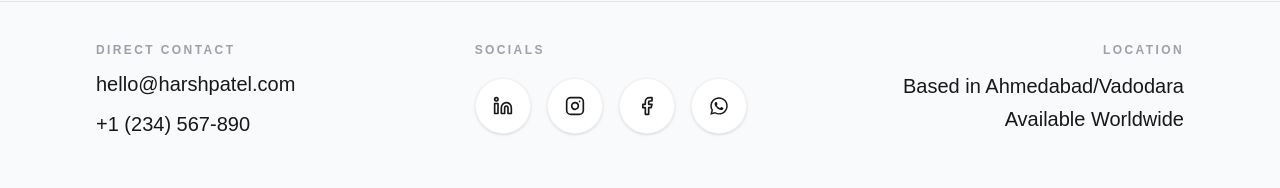
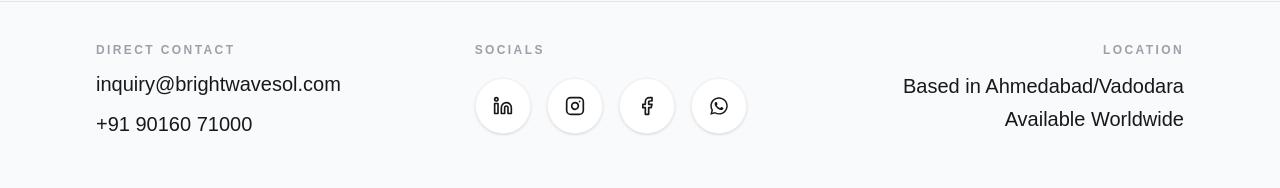
Before and after one commit to AlisDesai/Portfolio, a Next.js app: page /work in a window 1280 px wide. Shown: the part 2026-2214 px from the top of the page. Built offline with nearby package versions, Linux system fonts and the light colour scheme; no server answers.

Commit message:
changes number mail

```diff
--- a/app/contact/page.tsx
+++ b/app/contact/page.tsx
@@ -335,16 +335,16 @@ export default function ContactPage() {
                 Direct Contact
               </h3>
               <a
-                href="mailto:hello@brightwavesol.com"
+                href="mailto:inquiry@brightwavesol.com"
                 className="hover:text-accent text-lg font-medium text-zinc-900 transition-colors sm:text-xl"
               >
-                hello@brightwavesol.com
+                inquiry@brightwavesol.com
               </a>
               <a
-                href="tel:+1234567890"
+                href="tel:+919016071000"
                 className="hover:text-accent text-lg font-medium text-zinc-900 transition-colors sm:text-xl"
               >
-                +1 (234) 567-890
+                +91 90160 71000
               </a>
             </div>
 
--- a/app/work/page.tsx
+++ b/app/work/page.tsx
@@ -132,16 +132,16 @@ export default function WorkPage() {
                 Direct Contact
               </h3>
               <a
-                href="mailto:hello@harshpatel.com"
+                href="mailto:inquiry@brightwavesol.com"
                 className="hover:text-accent text-lg font-medium text-zinc-900 transition-colors sm:text-xl"
               >
-                hello@harshpatel.com
+                inquiry@brightwavesol.com
               </a>
               <a
-                href="tel:+1234567890"
+                href="tel:+919016071000"
                 className="hover:text-accent text-lg font-medium text-zinc-900 transition-colors sm:text-xl"
               >
-                +1 (234) 567-890
+                +91 90160 71000
               </a>
             </div>
 
--- a/components/features/contact/contact-data.ts
+++ b/components/features/contact/contact-data.ts
@@ -1,6 +1,6 @@
 export const COMPANY_CONTACT = {
-  email: "hello@portfolio.dev",
-  phone: "+1 (555) 012-4567",
+  email: "inquiry@brightwavesol.com",
+  phone: "+91 90160 71000",
   address: "148 Market Street, San Francisco, CA 94105",
 };
 
@@ -70,5 +70,5 @@ export const SOCIAL_LINKS: SocialLink[] = [
   { name: "LinkedIn", href: "https://linkedin.com", brandColor: "#0A66C2" },
   { name: "Instagram", href: "https://instagram.com", brandColor: "#E4405F" },
   { name: "Facebook", href: "https://facebook.com", brandColor: "#1877F2" },
-  { name: "WhatsApp", href: "https://wa.me/15550124567", brandColor: "#25D366" },
+  { name: "WhatsApp", href: "https://wa.me/919016071000", brandColor: "#25D366" },
 ];
```
